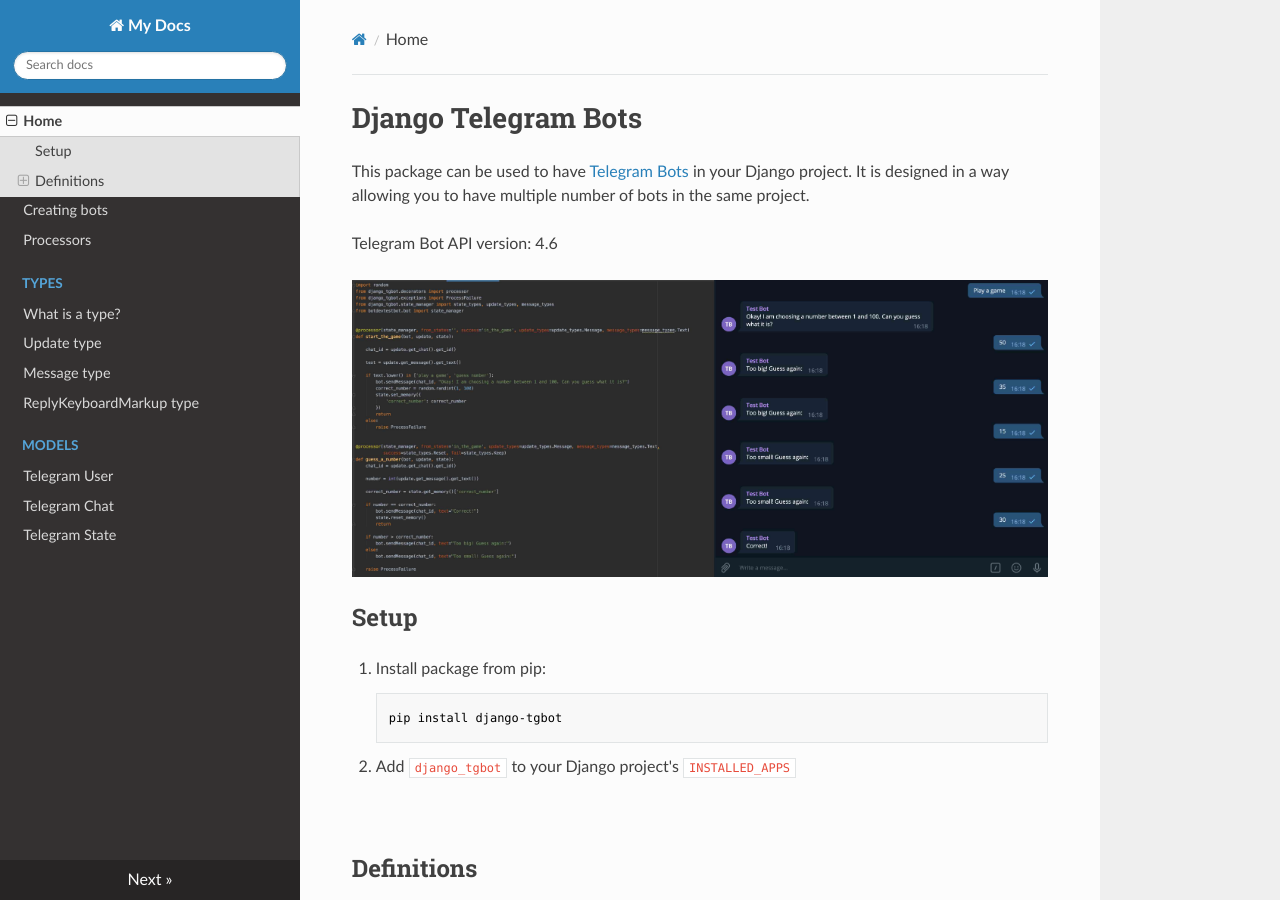
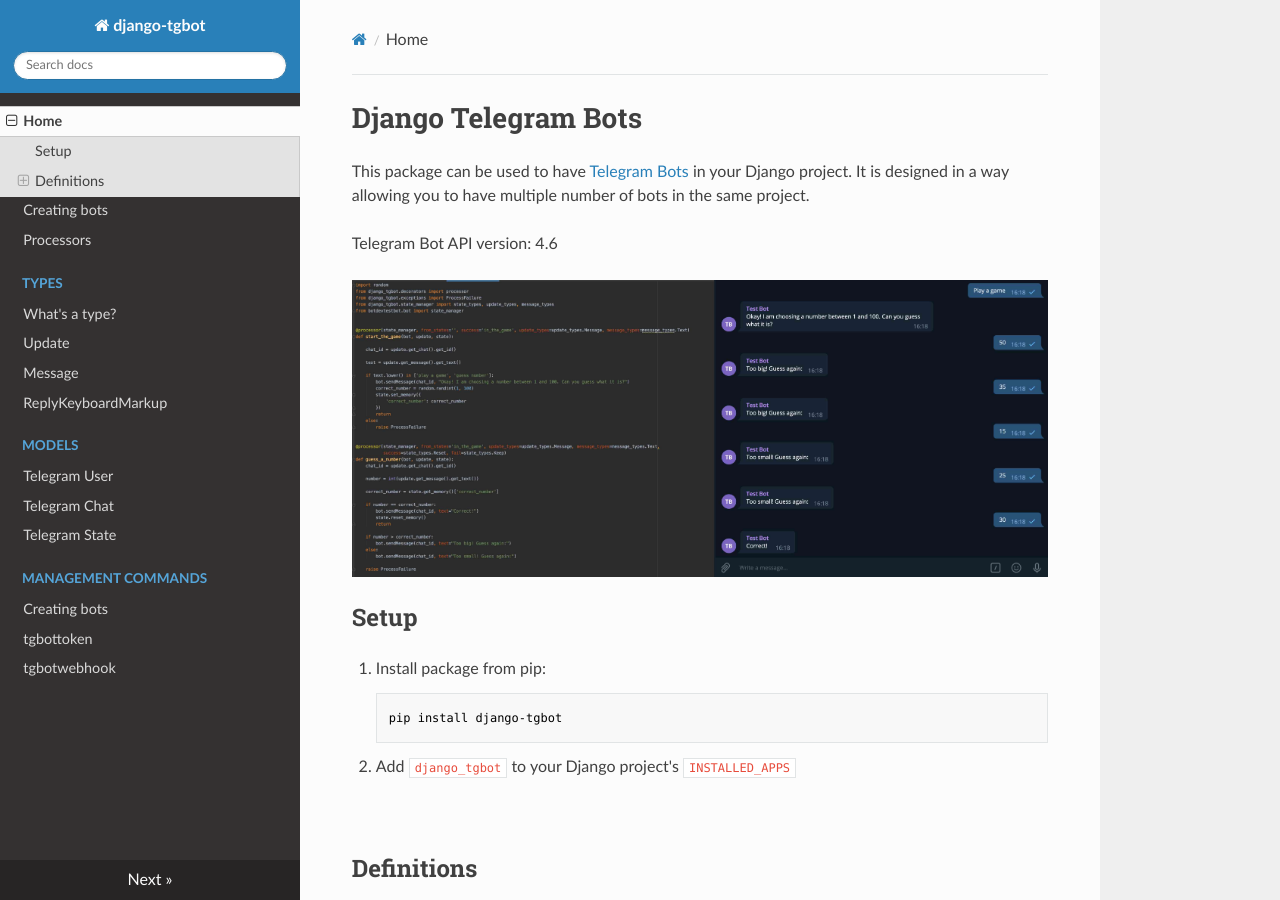
Before and after one commit to Ali-Toosi/django-tgbot, an MkDocs documentation site: the page built from docs/index.md, in a window 1280 px wide and 900 px high. Built offline with MkDocs 1.6.1, drawn with Linux system fonts in a browser that asks for light colours; nearby versions of some CDN libraries.

Commit message:
Update docs menu

```diff
--- a/mkdocs.yml
+++ b/mkdocs.yml
@@ -1,16 +1,20 @@
-site_name: My Docs
+site_name: django-tgbot
 
 nav:
     - Home: index.md
-    - Creating bots: createtgbot.md
+    - Creating bots: management_commands/createtgbot.md
     - Processors: processors.md
     - Types:
-        - What is a type?: types/README.md
-        - Update type: types/update.md
-        - Message type: types/message.md
-        - ReplyKeyboardMarkup type: types/replykeyboardmarkup.md
+        - What's a type?: types/README.md
+        - Update: types/update.md
+        - Message: types/message.md
+        - ReplyKeyboardMarkup: types/replykeyboardmarkup.md
     - Models:
         - Telegram User: models/telegram_user.md
         - Telegram Chat: models/telegram_chat.md
         - Telegram State: models/telegram_state.md
+    - Management Commands:
+        - createtgbot: management_commands/createtgbot.md
+        - tgbottoken: management_commands/tgbottoken.md
+        - tgbotwebhook: management_commands/tgbotwebhook.md
 theme: readthedocs
```
